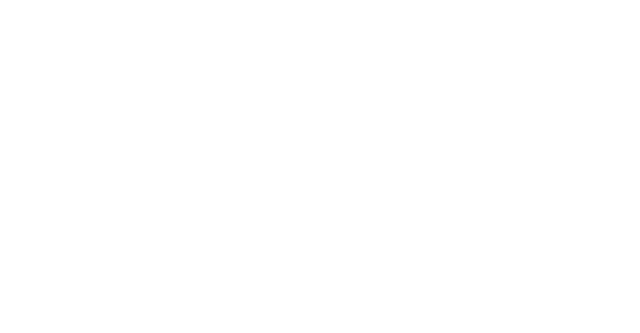
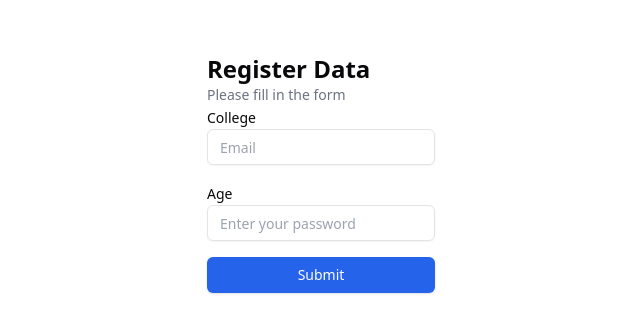
Before and after one commit to shardulkulk297/Eventy, a React (Vite) app in the folder Frontend/: page /registerData in a window 1280 px wide. Before the commit this address had no page. Shown: the part 227-560 px from the top of the page, without its empty margins (319-959 px from the left). Built offline with nearby package versions, Linux system fonts and the light colour scheme.

Commit message:
Created data page

```diff
--- a/Frontend/src/App.jsx
+++ b/Frontend/src/App.jsx
@@ -11,6 +11,7 @@ import Hackathons from './components/Hackathons'
 import Upcoming from './components/Upcoming'
 import { Settings } from 'lucide-react'
 import Host from './components/Host'
+import RegisterData from './components/RegisterData'
 
 function App() {
   const [count, setCount] = useState(0)
@@ -20,6 +21,7 @@ function App() {
       <Toaster position='top-center' />
       <Routes>
         <Route path='/' element={<Auth />} />
+        <Route path = '/registerData' element={<RegisterData />} />
 
         <Route path='posts' element={<Layout />}>
           <Route index element={<Posts />} />
--- /dev/null
+++ b/Frontend/src/components/RegisterData.jsx
@@ -0,0 +1,69 @@
+import React from 'react'
+import { useNavigate } from 'react-router-dom'
+import { Input } from './ui/input'
+import { Label } from './ui/label'
+import { Button } from './ui/button'
+import { useState } from 'react'
+const RegisterData = () => {
+  const navigate = useNavigate()
+  const [registerData, setLoginData] = useState({
+    College: '',
+    Age: '' })
+  const handleClick = () => {
+    // navigate('/posts')
+  }
+  return (
+    <div>
+
+      <main className='flex flex-col items-center justify-center h-screen'>
+
+        <div>
+          <h1 className='text-2xl font-bold'>Register Data</h1>
+          <p className='text-sm text-gray-500'>Please fill in the form</p>
+          <form onSubmit={handleClick} className="space-y-4">
+            <div>
+              <Label htmlFor="email">College</Label>
+              <Input
+                id="email"
+                name="email"
+                type="email"
+                placeholder="Email"
+                value={registerData.email}
+                onChange={(e) => handleChange(e, setLoginData)}
+                required
+              />
+            </div>
+            <div>
+              <Label htmlFor="password">Age</Label>
+              <Input
+                id="password"
+                name="password"
+                type="password"
+                placeholder="Enter your password"
+                value={registerData.password}
+                onChange={(e) => handleChange(e, setLoginData)}
+                required
+              />
+            </div>
+
+            <Button onClick={handleClick} type="submit" className="w-full bg-blue-600 text-white">
+              Submit
+            </Button>
+          </form>
+
+
+
+        </div>
+
+
+      </main>
+
+
+
+
+    </div>
+
+  )
+}
+
+export default RegisterData
--- a/Frontend/src/components/ui/LoginForm.jsx
+++ b/Frontend/src/components/ui/LoginForm.jsx
@@ -20,7 +20,7 @@ import {getAuth, createUserWithEmailAndPassword, signInWithEmailAndPassword, upd
 import { addDoc } from "firebase/firestore";
 import { Avatar } from "@radix-ui/react-avatar";
 import {getStorage, ref, uploadBytes, getDownloadURL} from "firebase/storage";
-import { State, City } from "country-state-city";
+
 
 
 
@@ -41,23 +41,13 @@ export function LoginForm() {
     password: "",
     confirmPassword: "",
     imageFile: "",
-    role: "",
 
   })
   const [activeTab, setActiveTab] = useState("login")
 
   const navigate = useNavigate();
 
-  const [selectedState, setSelectedState] = useState("");
-  const [cities, setCities] = useState([]);
 
-  const indianStates = State.getStatesOfCountry("IN");
-
-  const handleStateChange = (stateCode) => {
-    setSelectedState(stateCode);
-    const filteredCities = City.getCitiesOfState("IN", stateCode);
-    setCities(filteredCities || []);
-  }
 
   const loginUser = ()=>{
     signInWithEmailAndPassword(auth, loginData.email, loginData.password)
@@ -103,14 +93,14 @@ export function LoginForm() {
         uid: user.uid,
         displayName: registerData.displayName,
         email: registerData.email,
-        role: registerData.role,
         photoURL: imageURL
       })
 
       toast.success("Registration Successful");
-      goToPosts();
+      goToRegisterData();
 
     } catch (error) {
+      console.log(error)
 
     }
 
@@ -118,7 +108,9 @@ export function LoginForm() {
   }
 
 
-
+  const goToRegisterData = ()=>{
+    navigate('/registerData');
+  }
   const goToPosts = ()=>{
     navigate('/posts');
   }
@@ -286,85 +278,6 @@ export function LoginForm() {
                   required
                 />
               </div>
-
-              <div>
-                <Label htmlFor="role">Role</Label>
-                <Select
-                  id="role"
-                  name="role"
-                  value={registerData.role}
-                  onValueChange={(value) => setRegisterData((prev) => ({ ...prev, role: value }))}
-                  className="relative w-full"
-
-
-                >
-                  <SelectTrigger className="w-full border-gray-300 rounded-lg mb-4">
-                    <SelectValue placeholder="Select Role" />
-                  </SelectTrigger>
-                  <SelectContent className="absolute z-50 w-full bg-white shadow-lg rounded-lg">
-                    <SelectGroup>
-                      <SelectLabel>Role</SelectLabel>
-                      <SelectItem value="Student">Student</SelectItem>
-                      <SelectItem value="Organization">Organization</SelectItem>
-                    </SelectGroup>
-                  </SelectContent>
-                </Select>
-              </div>
-
-              <div>
-                <Label htmlFor="state">Select State</Label>
-                <Select
-                  id="state"
-                  name="state"
-                  value={registerData.state}
-                  onValueChange={handleStateChange}
-                  className="relative w-full"
-
-
-                >
-                  <SelectTrigger className="w-full border-gray-300 rounded-lg mb-4">
-                    <SelectValue placeholder="Select State" />
-                  </SelectTrigger>
-
-                  <SelectContent className="absolute z-50 max-w-lg bg-white shadow-lg rounded-lg">
-                    <SelectGroup>
-                      {indianStates.map((state)=>{
-                        return <SelectItem key={state.isoCode}  value={state.isoCode}>{state.name}</SelectItem>
-                      })}
-
-                    </SelectGroup>
-                  </SelectContent>
-                </Select>
-              </div>
-
-              <div>
-                <Label htmlFor="state">Select City</Label>
-                <Select
-                  id="city"
-                  name="city"
-                  value={registerData.city}
-                  onValueChange={handleStateChange}
-                  className="relative w-full"
-
-
-                >
-                  <SelectTrigger className="w-full border-gray-300 rounded-lg mb-4">
-                    <SelectValue placeholder="Select City" />
-                  </SelectTrigger>
-
-                  <SelectContent className="absolute z-50 max-w-lg bg-white shadow-lg rounded-lg">
-                    <SelectGroup>
-
-
-                      {cities.map((city)=>{
-                        return <SelectItem key={city.name}  value={city.name}>{city.name}</SelectItem>
-                      })}
-
-                    </SelectGroup>
-                  </SelectContent>
-                </Select>
-              </div>
-
               <Button onClick={registerUser} type="submit" className="w-full bg-blue-600 text-white">
                 Register
               </Button>
```
